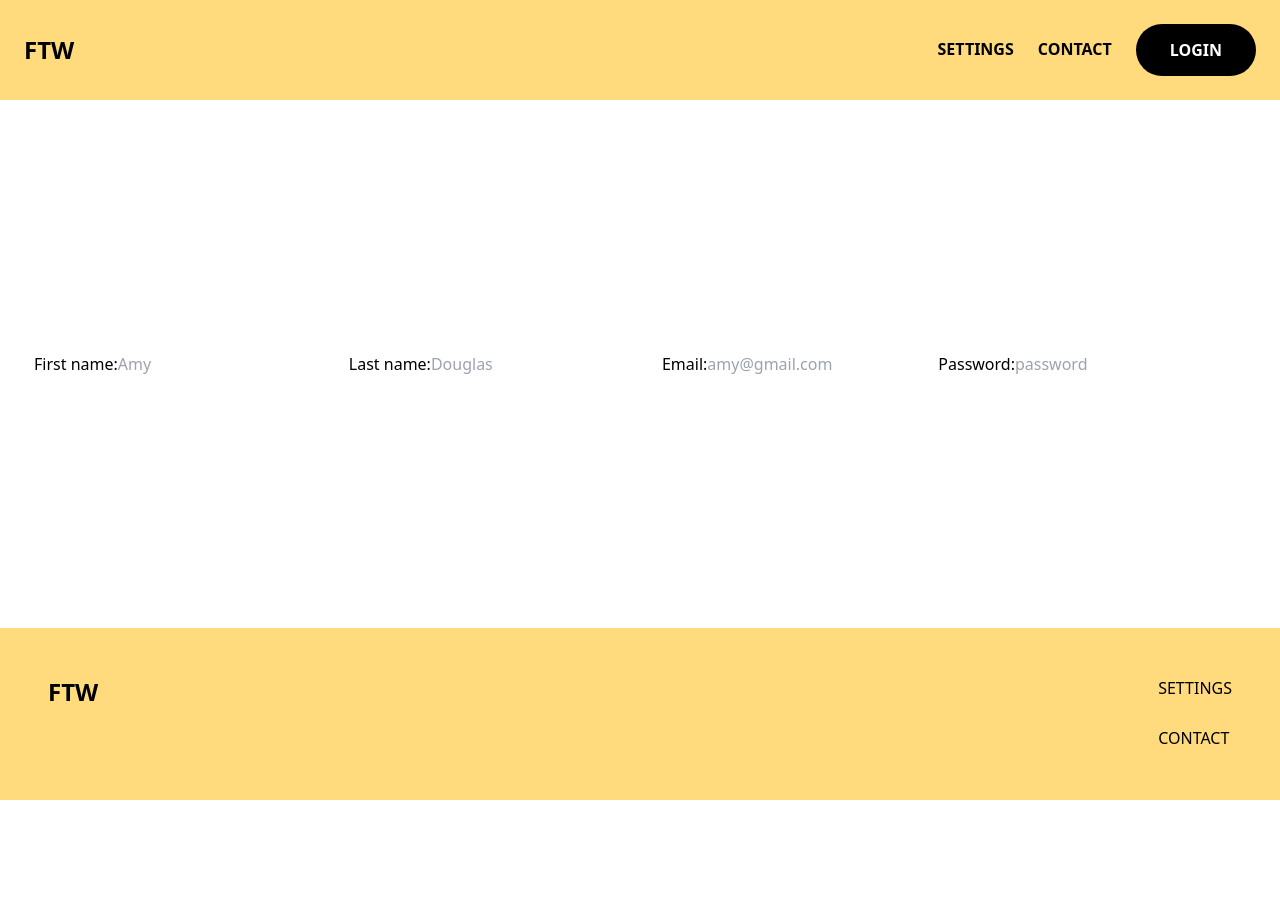
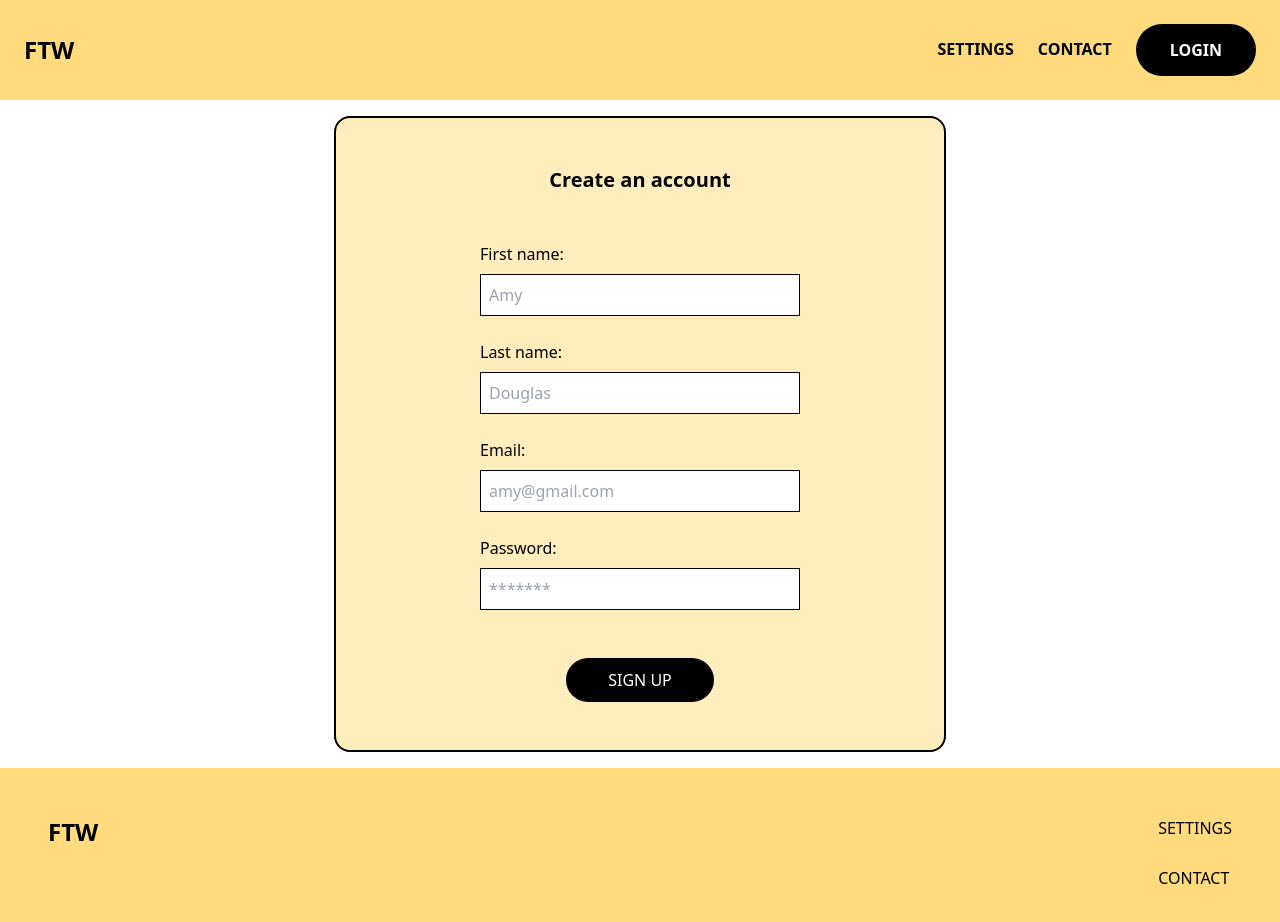
Before and after one commit to ajasinger/clap-for-me, a React (Vite) app in the folder frontend/: page /signup in a window 1280 px wide. Shown: the top 922 px of the page. Before the commit the page ends 800 px from the top, so only its background shows below. Built offline with nearby package versions, Linux system fonts and the light colour scheme.

Commit message:
style form

```diff
--- a/frontend/src/pages/Signup.tsx
+++ b/frontend/src/pages/Signup.tsx
@@ -14,7 +14,13 @@ export default function Signup() {
     }
 
     return(
-        <form onSubmit={handleSubmit}>
+        <div className="bg-[#FFDB7D] bg-opacity-50 px-36 py-12 rounded-2xl border-2 border-black flex flex-col gap-12 justify-center items-center">
+            <h2 className="text-xl font-semibold">Create an account</h2>
+            <form
+                onSubmit={handleSubmit}
+                className="flex flex-col items-center gap-6"
+            >
+                <div className="flex flex-col gap-2">
                     <label htmlFor="firstName">First name:</label>
                     <input
                         id="firstName"
@@ -24,7 +30,10 @@ export default function Signup() {
                         onChange={e => setFirstName(e.target.value)}
                         placeholder="Amy"
                         aria-label="enter your first name"
+                        className="border border-black p-2 w-80"
                     />
+                </div>
+                <div className="flex flex-col gap-2">
                     <label htmlFor="lastName">Last name:</label>
                     <input
                         id="lastName"
@@ -34,7 +43,10 @@ export default function Signup() {
                         onChange={e => setLastName(e.target.value)}
                         placeholder="Douglas"
                         aria-label="enter your last name"
+                        className="border border-black p-2 w-80"
                     />
+                </div>
+                <div className="flex flex-col gap-2">
                     <label htmlFor="email">Email:</label>
                     <input
                         id="email"
@@ -44,8 +56,11 @@ export default function Signup() {
                         onChange={e => setEmail(e.target.value)}
                         placeholder="amy@gmail.com"
                         aria-label="enter your email address"
+                        className="border border-black p-2 w-80"
                     />
+                </div>
                 {/* password component with view/hidden toggle */}
+                <div className="flex flex-col gap-2">
                     <label htmlFor="password">Password:</label>
                     <input
                         id="password"
@@ -53,10 +68,19 @@ export default function Signup() {
                         type="password"
                         value={password}
                         onChange={e => setPassword(e.target.value)}
-                placeholder="password"
+                        placeholder="*******"
                         aria-label="enter your password"
+                        className="border border-black p-2 w-80"
                     />
+                </div>
                 {/* Forgot password link */}
+                <button
+                    type="submit"
+                    className="text-white bg-black w-fit px-10 py-2 mt-6 rounded-full border-2 border-transparent hover:border-current hover:text-black hover:bg-transparent transition duration-300 ease-in-out"
+                >
+                    SIGN UP
+                </button>
             </form>
+        </div>
     )
 }
```
Lines whose indentation alone changed are shown as unchanged.
